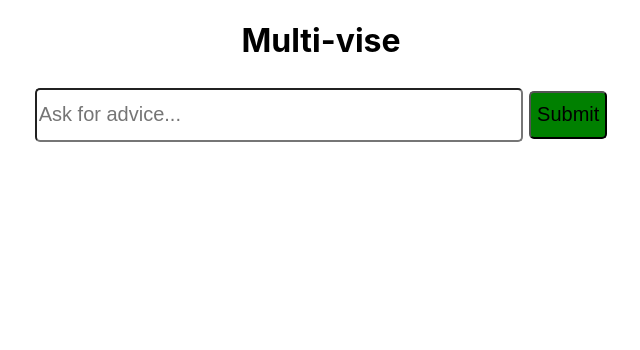
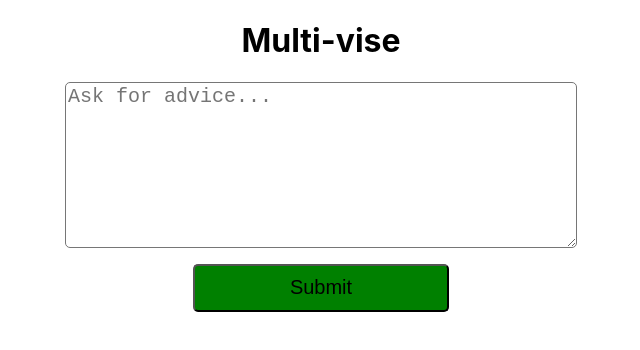
Before and after one commit to dyu222/Multi-Vise, a React (Create React App) app in the folder flask_react/: page / in a window 1280 px wide. Shown: the top 350 px of the page, without its empty margins (319-959 px from the left). Built offline with nearby package versions, Linux system fonts and the light colour scheme.

Commit message:
Mult-line Input

```diff
--- a/flask_react/src/components/SearchBar.css
+++ b/flask_react/src/components/SearchBar.css
@@ -1,19 +1,20 @@
 .search-container {
-    margin: 1.5rem;
+    display: flex;
+    flex-direction: column;
+    width: 40%;
+    margin-left: 30%;
 }
 
-.search-container * {
-    margin: 0.2rem;
-}
-
-input[type="text"] {
-    width: 30rem;
-    height: 3rem;
+textarea[type="text"] {
+    height: 10rem;
     font-size: 20px;
     border-radius: 5px;
 }
 
 button[type="submit"] {
+    width: 50%;
+    margin-left: 25%;
+    margin-top: 1rem;
     height: 3rem;
     background-color: green;
     font-size: 20px;
--- a/flask_react/src/components/SearchBar.jsx
+++ b/flask_react/src/components/SearchBar.jsx
@@ -30,7 +30,7 @@ async function getVal(){
 const SearchBar = () => (
 
     <div className="search-container">
-        <input id="questionField" type="text" placeholder="Ask for advice..."></input>
+        <textarea id="questionField" type="text" placeholder="Ask for advice..." cols="40" rows="5"></textarea>
         <button id="subButton" className='submit-button' type="submit" onClick={getVal}>Submit</button>
         <Result results={getVal}/>
     </div>
```
